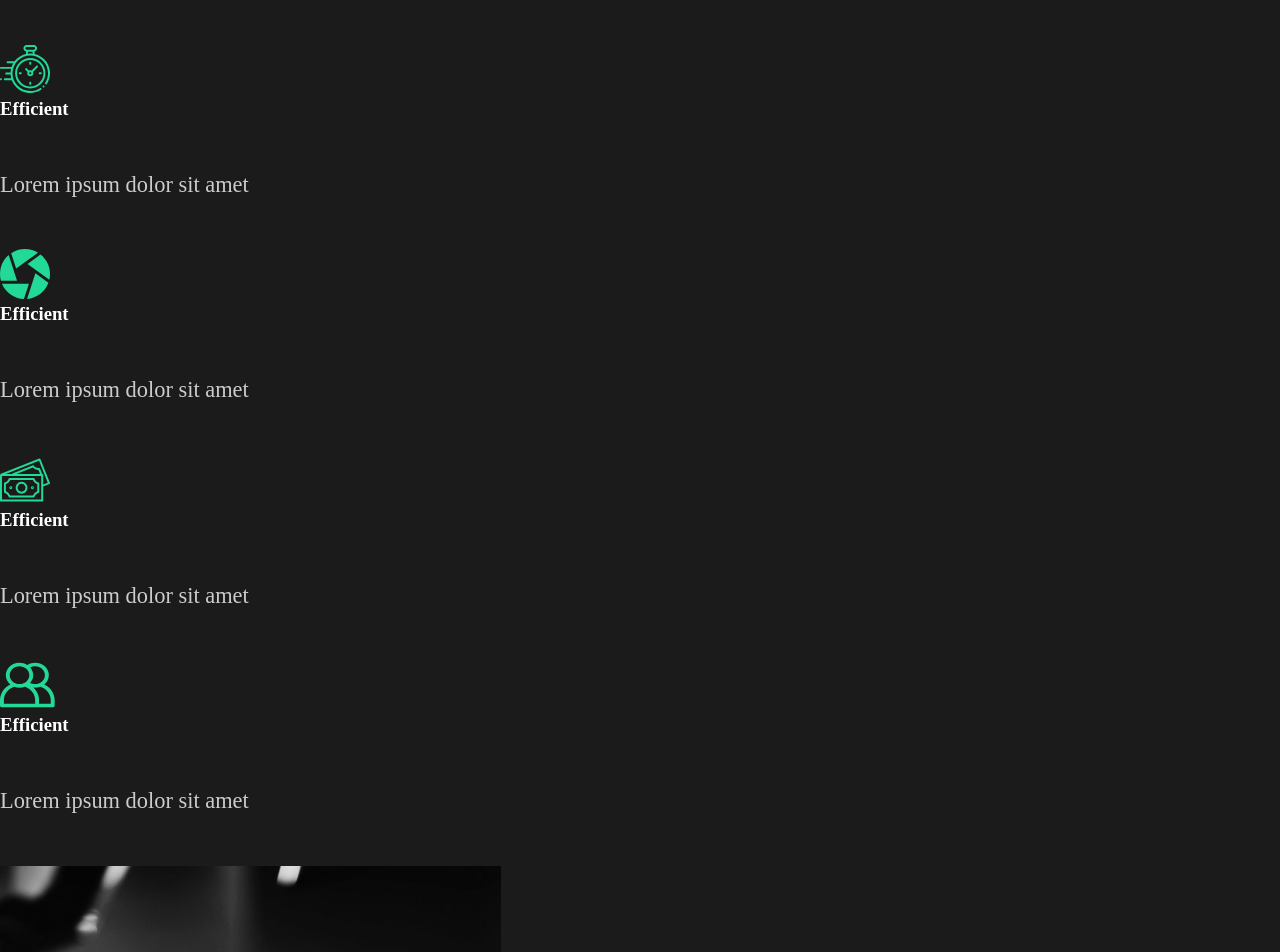
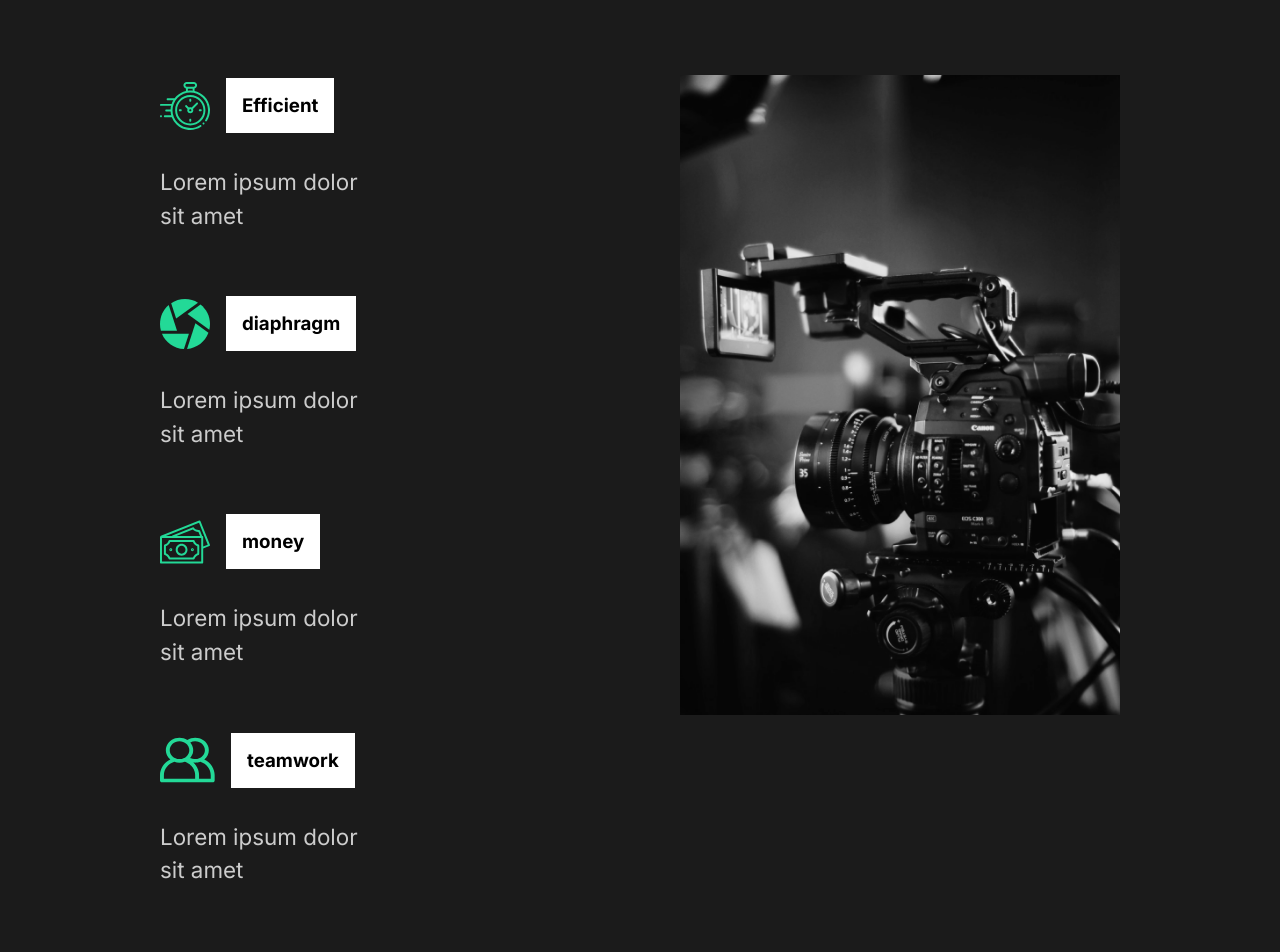
Before and after one commit to swapnil0709/React-Portfolio, a React (Create React App) app: page / in a window 1280 px wide. Shown: the part 1040-1992 px from the top of the page. Built offline with nearby package versions, Linux system fonts and the light colour scheme.

Commit message:
Styled Services Section

```diff
--- a/public/index.html
+++ b/public/index.html
@@ -10,6 +10,12 @@
       content="Web site created using create-react-app"
     />
     <link rel="apple-touch-icon" href="%PUBLIC_URL%/logo192.png" />
+
+    <link rel="preconnect" href="https://fonts.gstatic.com" />
+    <link
+      href="https://fonts.googleapis.com/css2?family=Inter:wght@400;700&family=Lobster&display=swap"
+      rel="stylesheet"
+    />
     <!--
       manifest.json provides metadata used when your web app is installed on a
       user's mobile device or desktop. See https://developers.google.com/web/fundamentals/web-app-manifest/
--- a/src/components/AboutSection.js
+++ b/src/components/AboutSection.js
@@ -1,7 +1,12 @@
 import React from "react";
 import home1 from "../img/home1.png";
 import styled from "styled-components";
-
+import {
+  StyledAbout,
+  StyledDescription,
+  StyledHide,
+  StyledImage,
+} from "../components/style";
 const AboutSection = () => {
   return (
     <StyledAbout>
@@ -32,35 +37,4 @@ const AboutSection = () => {
   );
 };
 
-const StyledAbout = styled.div`
-  min-height: 90vh;
-  display: flex;
-  justify-content: space-between;
-  align-items: center;
-  padding: 5rem 10rem;
-  color: white;
-`;
-
-const StyledDescription = styled.div`
-  flex: 1;
-  padding-right: 5rem;
-
-  h2 {
-    font-weight: lighter;
-  }
-`;
-
-const StyledImage = styled.div`
-  flex: 1;
-  overflow: hidden;
-  img {
-    width: 100%;
-    height: 80vh;
-    object-fit: cover;
-  }
-`;
-
-const StyledHide = styled.div`
-  overflow: hidden;
-`;
 export default AboutSection;
--- a/src/components/FaqSection.js
+++ b/src/components/FaqSection.js
@@ -1,8 +1,15 @@
 import React from "react";
+
+import {
+  StyledAbout as StyledFaq,
+  StyledDescription,
+  StyledHide,
+  StyledImage,
+} from "../components/style";
 
 const FaqSection = () => {
   return (
-    <div className="faq">
+    <StyledFaq>
       <h2>
         Any Questions <span>FAQ</span>
       </h2>
@@ -54,7 +61,7 @@ const FaqSection = () => {
           </p>
         </div>
       </div>
-    </div>
+    </StyledFaq>
   );
 };
 
--- a/src/components/GlobalStyle.js
+++ b/src/components/GlobalStyle.js
@@ -10,6 +10,7 @@ const GlobalStyle = createGlobalStyle`
 
 body{
     background:#1b1b1b;
+    font-family: 'Inter', sans-serif;
 }
 
 button{
@@ -21,7 +22,7 @@ button{
     background: transparent;
     color:white;
     transition:all 0.5s ease;
-
+    font-family: 'Inter', sans-serif;
     &:hover{
         background:#23d997;
         color:white;
@@ -31,6 +32,7 @@ button{
 h2{
         font-weight:lighter;
         font-size:4rem;
+
     }
  h3{
      color:white;
--- a/src/components/ServicesSection.js
+++ b/src/components/ServicesSection.js
@@ -4,54 +4,89 @@ import diaphragm from "../img/diaphragm.svg";
 import money from "../img/money.svg";
 import teamwork from "../img/teamwork.svg";
 import home2 from "../img/home2.png";
+import styled from "styled-components";
+import {
+  StyledAbout,
+  StyledDescription,
+  StyledHide,
+  StyledImage,
+} from "../components/style";
+
 const ServicesSection = () => {
   return (
-    <div className="services">
-      <div className="description">
+    <StyledServices>
+      <StyledDescription>
         <h2>
-          High <span>Quality Service</span>
+          High <span>Quality</span> services.
         </h2>
-        <div className="cards">
+        <Cards>
+          <Card>
             <div className="icon">
               <img src={clock} alt="clock-img" />
               <h3>Efficient</h3>
             </div>
             <p>Lorem ipsum dolor sit amet</p>
-        </div>
-        <div className="cards">
+          </Card>
+
+          <Card>
             <div className="icon">
-            <img src={clock} alt="clock-img" />
-            <h3>Efficient</h3>
+              <img src={diaphragm} alt="diaphragm-img" />
+              <h3>diaphragm</h3>
             </div>
             <p>Lorem ipsum dolor sit amet</p>
-        </div>
-        <div className="cards">
+          </Card>
+
+          <Card>
             <div className="icon">
-            <img src={diaphragm} alt="diaphragm-img" />
-            <h3>Efficient</h3>
+              <img src={money} alt="money-img" />
+              <h3>money</h3>
             </div>
             <p>Lorem ipsum dolor sit amet</p>
-        </div>
-        <div className="cards">
+          </Card>
+
+          <Card>
             <div className="icon">
-            <img src={money} alt="money-img" />
-            <h3>Efficient</h3>
+              <img src={teamwork} alt="teamwork-img" />
+              <h3>teamwork</h3>
             </div>
             <p>Lorem ipsum dolor sit amet</p>
-        </div>
-        <div className="cards">
-          <div className="icon">
-            <img src={teamwork} alt="teamwork-img" />
-            <h3>Efficient</h3>
-          </div>
-          <p>Lorem ipsum dolor sit amet</p>
-        </div>
-      </div>
-      <div className="image">
+          </Card>
+        </Cards>
+      </StyledDescription>
+      <StyledImage>
         <img src={home2} alt="home2-img" />
-      </div>
-    </div>
+      </StyledImage>
+    </StyledServices>
   );
 };
 
+const StyledServices = styled(StyledAbout)`
+  h2 {
+    padding-bottom: 5rem;
+  }
+  p {
+    width: 70%;
+    padding: 2rem 0rem 4rem 0rem;
+  }
+`;
+
+const Cards = styled.div`
+  display: flex;
+  flex-wrap: wrap;
+`;
+
+const Card = styled.div`
+  flex-basis: 20rem;
+  .icon {
+    display: flex;
+    align-items: center;
+
+    h3 {
+      margin-left: 1rem;
+      background: white;
+      color: black;
+      padding: 1rem;
+    }
+  }
+`;
 export default ServicesSection;
--- /dev/null
+++ b/src/components/style.js
@@ -0,0 +1,33 @@
+import styled from "styled-components";
+
+export const StyledAbout = styled.div`
+  min-height: 90vh;
+  display: flex;
+  justify-content: space-between;
+  align-items: center;
+  padding: 5rem 10rem;
+  color: white;
+`;
+
+export const StyledDescription = styled.div`
+  flex: 1;
+  padding-right: 5rem;
+
+  h2 {
+    font-weight: lighter;
+  }
+`;
+
+export const StyledImage = styled.div`
+  flex: 1;
+  overflow: hidden;
+  img {
+    width: 100%;
+    height: 80vh;
+    object-fit: cover;
+  }
+`;
+
+export const StyledHide = styled.div`
+  overflow: hidden;
+`;
```
Lines whose indentation alone changed are shown as unchanged.
